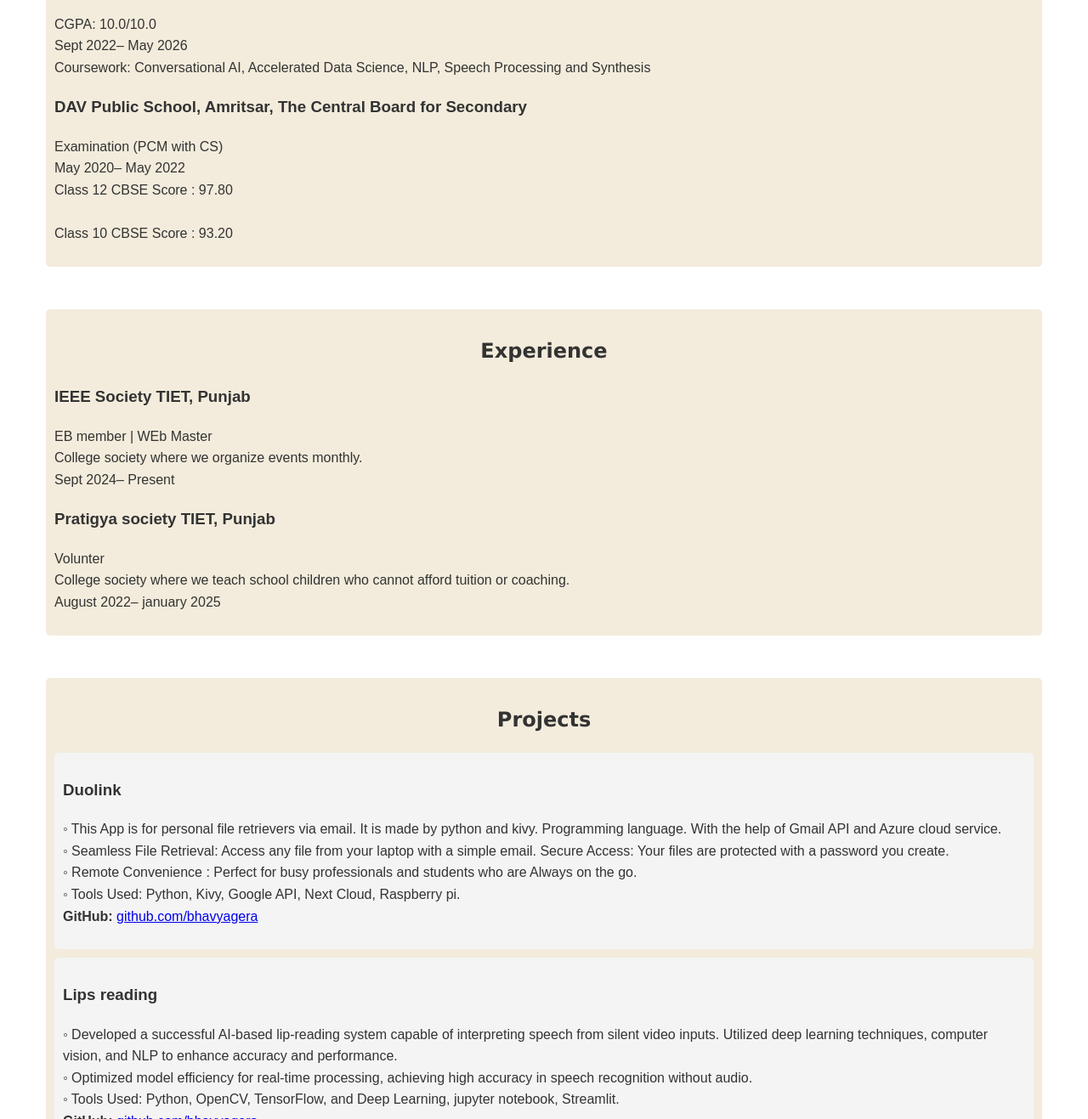
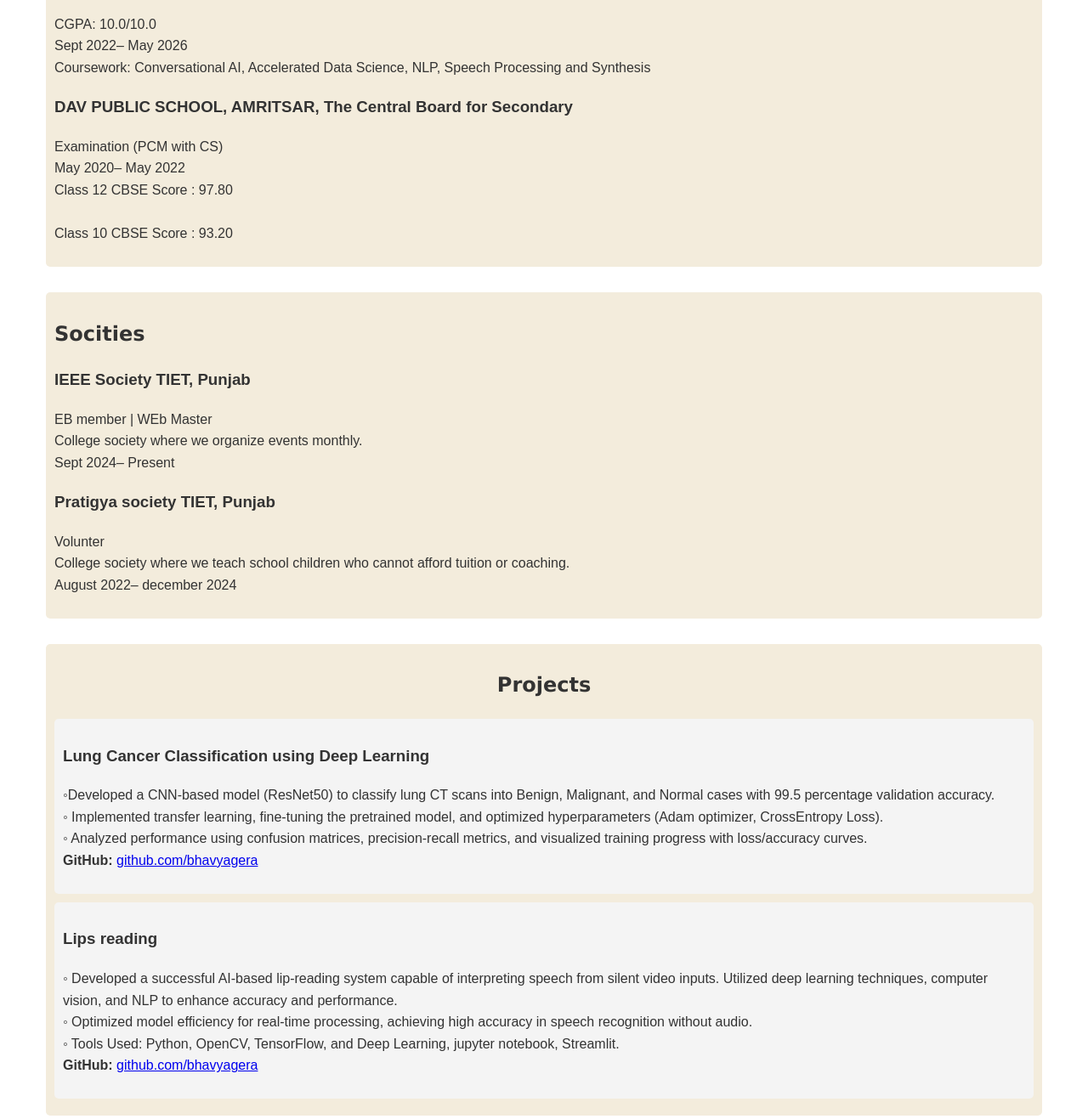
Before and after one commit to bhavyagera1212/portfolio, a plain HTML site: page index.html in a window 1280 px wide. Shown: the part 829-2146 px from the top of the page at 85% size. Drawn offline with Linux system fonts and the light colour scheme.

Commit message:
Update index.html

```diff
--- a/index.html
+++ b/index.html
@@ -36,7 +36,7 @@
             Coursework: Conversational AI, Accelerated Data Science, NLP, Speech Processing and Synthesis
         </p>
 
-        <h3> DAV Public School, Amritsar, The Central Board for Secondary</h3>
+        <h3> DAV PUBLIC SCHOOL, AMRITSAR, The Central Board for Secondary</h3>
         <p>
             Examination (PCM with CS) <br>
             May 2020– May 2022 <br>
@@ -47,9 +47,9 @@
     </div>
     </section>
 
-    <section id="experience">
+    <section id="Socities">
         <div class="container">
-            <h2>Experience</h2>
+            <h2>Socities</h2>
 
             <h3>IEEE Society TIET, Punjab</h3>
             <p>
@@ -62,7 +62,7 @@
             <p>
                 Volunter <br>
                 College society where we teach school children who cannot afford tuition or coaching. <br>
-                August 2022– january 2025
+                August 2022– december 2024
             </p>
         </div>
     </section>
@@ -71,7 +71,7 @@
         <div class="container">
             <h2>Projects</h2>
 
-            <div class="project">
+            <!-- <div class="project">
                 <h3><b>Duolink</b></h3>
                 <p> ◦ This App is for personal file retrievers via email. It is made by python and kivy. Programming language.
                     With the help of Gmail API and Azure cloud service. <br>
@@ -81,6 +81,18 @@
                     ◦ Tools Used: Python, Kivy, Google API, Next Cloud, Raspberry pi. <br>
                     <strong>GitHub:</strong> <a href="https://github.com/Anvit2512/DuoLink" target="_blank">github.com/bhavyagera</a>
                 </p>
+            </div> -->
+
+             <div class="project">
+                <h3><b>Lung Cancer Classification using Deep Learning</b></h3>
+                <p> ◦Developed a CNN-based model (ResNet50) to classify lung CT scans into Benign, Malignant, and Normal
+                        cases with 99.5 percentage validation accuracy. <br>
+                        ◦ Implemented transfer learning, fine-tuning the pretrained model, and optimized hyperparameters (Adam
+                        optimizer, CrossEntropy Loss). <br>
+                        ◦ Analyzed performance using confusion matrices, precision-recall metrics, and visualized training progress
+                        with loss/accuracy curves. <br>
+                        <strong>GitHub:</strong> <a href="https://github.com/bhavyagera1212/Lung-cancer-deep-Learning" target="_blank">github.com/bhavyagera</a>
+                    </p>
             </div>
 
 
```
